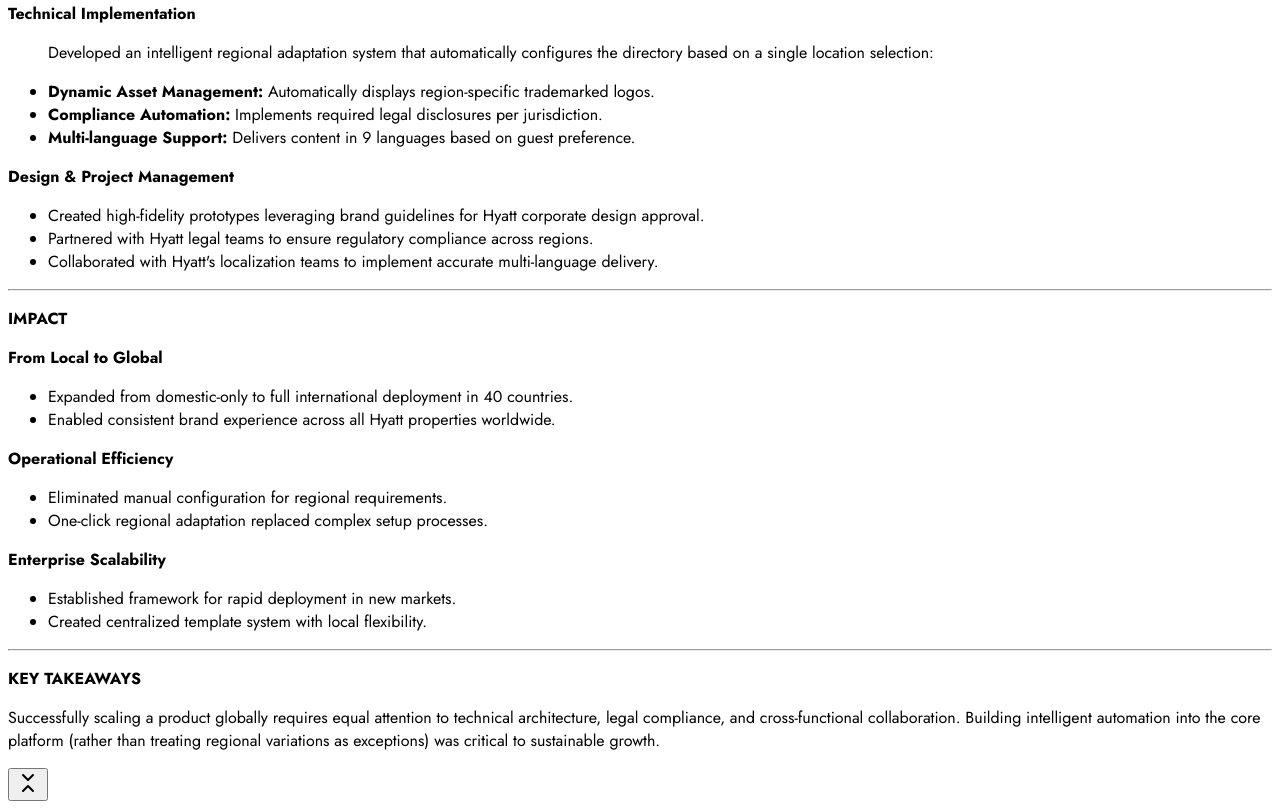
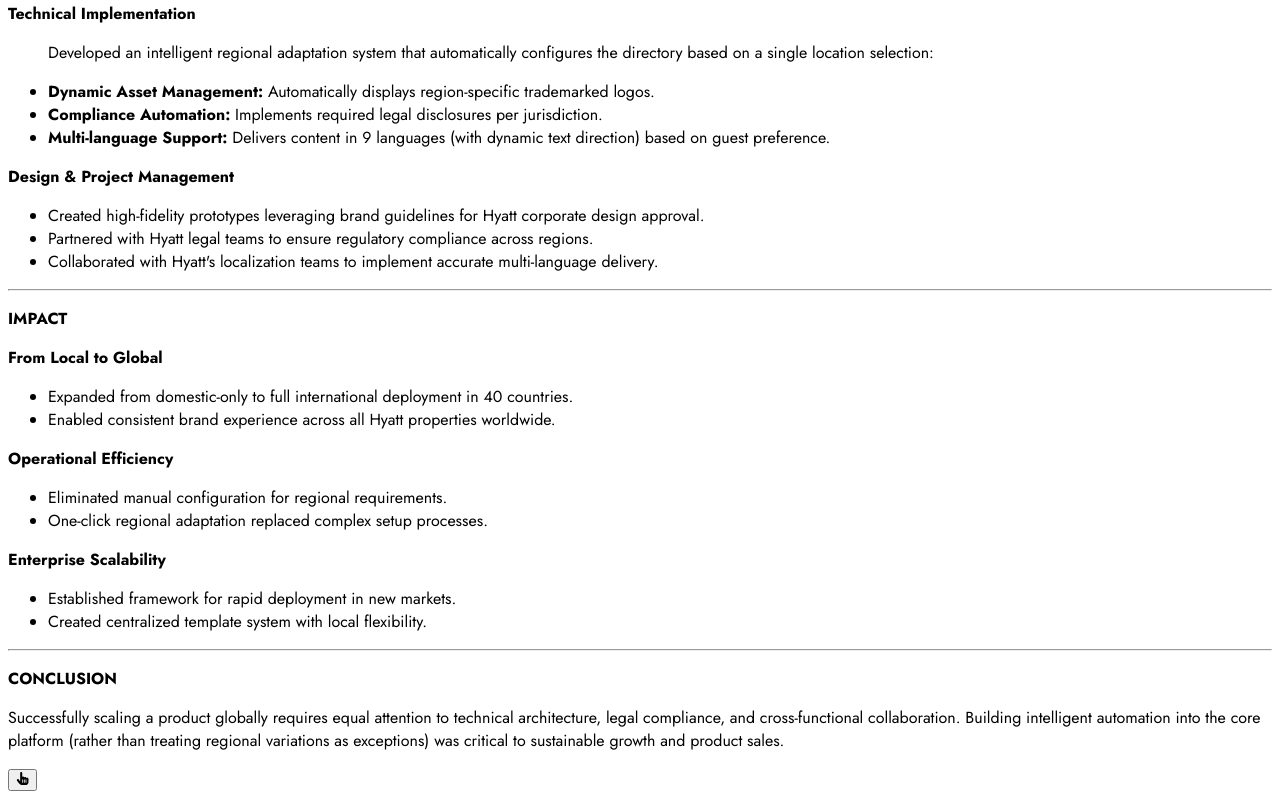
Before and after one commit to jsahim/portfolio, a React (Vite) app: page /mobile-directory in a window 1280 px wide. Shown: the part 4880-5689 px from the top of the page. Built offline with nearby package versions, Linux system fonts and the light colour scheme; a web font is replaced by a local one.

Commit message:
Add Styles

```diff
--- a/src/components/WorkItems/MobileDirectory.jsx
+++ b/src/components/WorkItems/MobileDirectory.jsx
@@ -1,6 +1,6 @@
 
 import { useState, useRef } from 'react';
-import { ChevronsDownUp } from 'lucide-react';
+import { FaHandPointer } from "react-icons/fa6";
 
 
 const MobileDirectory = () => {
@@ -32,7 +32,7 @@ const MobileDirectory = () => {
           <div className='flex flex-col justify-center items-center h-fit'>
             <div className='pb-3'>
               <label for="lang-select" className='text-sm font-semibold'>Language: </label>
-              <select className='text-sm font-medium border-3 border-red-600 rounded-sm' name="languages" id="lang-select" value={currLang} onChange={handleChange}>
+              <select className='text-sm font-medium border-2 border-[#f22b40] rounded-sm' name="languages" id="lang-select" value={currLang} onChange={handleChange}>
                 <option value="english">English</option>
                 <option value="spanish">Spanish</option>
                 <option value="german">German</option>
@@ -81,7 +81,7 @@ const MobileDirectory = () => {
                 <p>Developed an intelligent regional adaptation system that automatically configures the directory based on a single location selection:</p>
                 <li className='before:content-["‣_"] pl-2'><strong className='text-gray-600'>Dynamic Asset Management:</strong> Automatically displays region-specific trademarked logos.</li>
                 <li className='before:content-["‣_"] pl-2'><strong className='text-gray-600'>Compliance Automation:</strong>  Implements required legal disclosures per jurisdiction.</li>
-                <li className='before:content-["‣_"] pl-2'><strong className='text-gray-600'>Multi-language Support:</strong> Delivers content in 9 languages based on guest preference.</li>
+                <li className='before:content-["‣_"] pl-2'><strong className='text-gray-600'>Multi-language Support:</strong> Delivers content in 9 languages (with dynamic text direction) based on guest preference.</li>
               </ul>
               <p className='py-2'><strong>Design & Project Management</strong></p>
               <ul className="list-none list-inside ">
@@ -115,14 +115,18 @@ const MobileDirectory = () => {
             <hr className='border border-gray-300 my-5'/>
 
             <div>
-              <p className='py-2'><strong>KEY TAKEAWAYS</strong></p>
-              <p>Successfully scaling a product globally requires equal attention to technical architecture, legal compliance, and cross-functional collaboration. Building intelligent automation into the core platform (rather than treating regional variations as exceptions) was critical to sustainable growth.</p>
+              <p className='py-2'><strong>CONCLUSION</strong></p>
+              <p>Successfully scaling a product globally requires equal attention to technical architecture, legal compliance, and cross-functional collaboration. Building intelligent automation into the core platform (rather than treating regional variations as exceptions) was critical to sustainable growth and product sales.</p>
             </div>
 
-            <button className="cursor-pointer z-5 w-12 h-12 group rounded-full bg-[#f22b40] group-hover:bg-[#db2739] transition-all duration-300 flex justify-center items-center text-white font-bold"
-              onClick={()=> scrollToTargetDiv(projectTop)}>
-              <ChevronsDownUp className='w-8 h-8'/>
-            </button>
+            <div className='w-full flex justify-center'>
+              <button className="relative cursor-pointer group z-5 w-15 h-15 mt-10 flex items-center justify-center font-bold"
+                onClick={()=> scrollToTargetDiv(projectTop)}>
+                  <div className="absolute rounded-full h-15 w-15 bg-[#f22b40]"></div>
+                  <FaHandPointer className='absolute move-icon stroke-2 w-10 h-10 text-white'/>
+              </button>
+            </div>
+
           </div>
         </div>
       </div>
```
